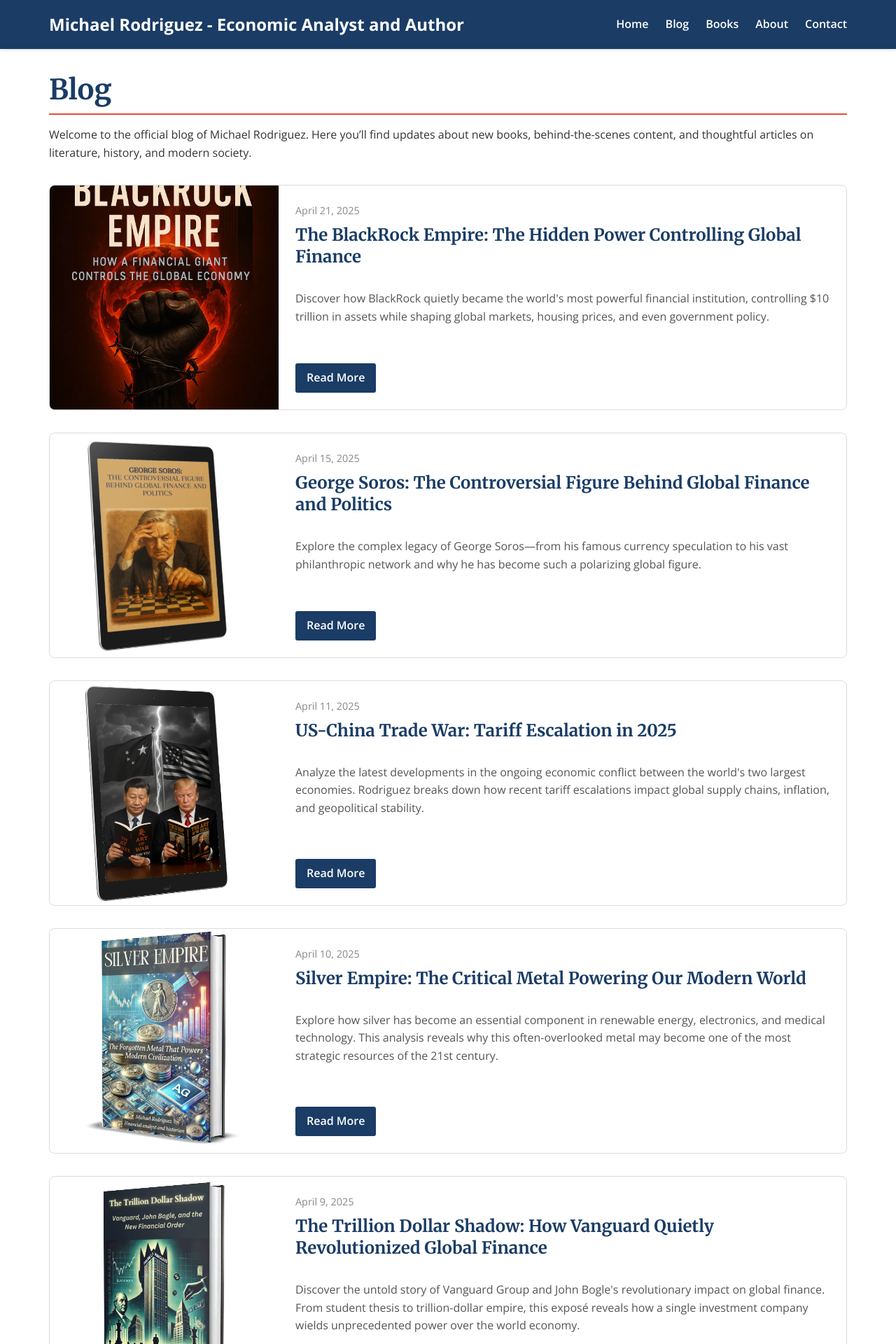
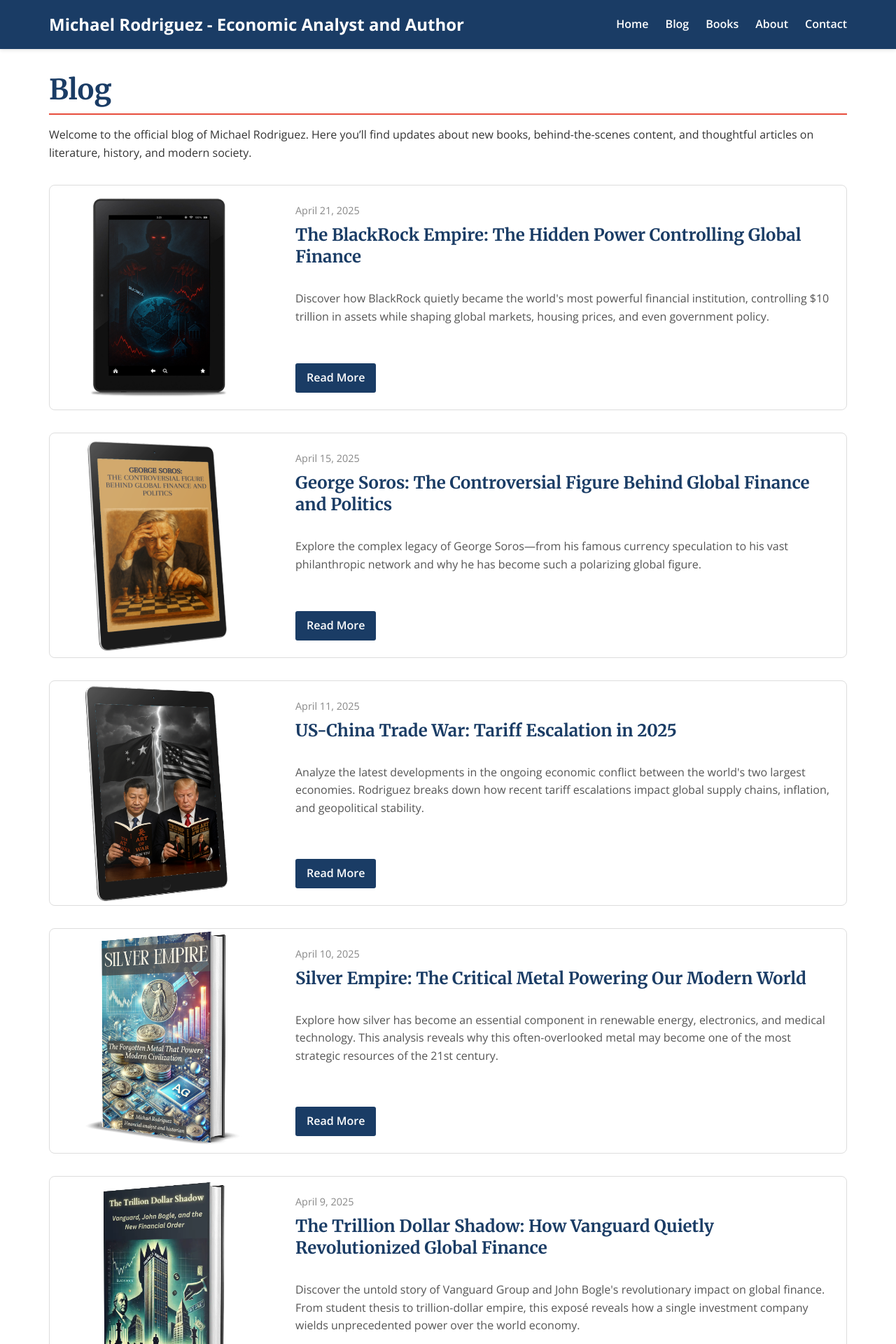
Before and after one commit to Zews123/michael-rodriguez-books, a Jekyll site: the page built from blog.md, in a window 1280 px wide. Shown: the top 1920 px of the page at 70% size. Built offline with Jekyll 4.4.1, drawn with Linux system fonts in a browser that asks for light colours.

Commit message:
Update blog.md

```diff
--- a/blog.md
+++ b/blog.md
@@ -111,7 +111,7 @@
 <div class="blog-grid">
   <div class="blog-card">
     <div class="blog-card-image">
-      <img src="{{ site.baseurl }}/assets/images/BlackRock-Empire.webp" alt="The BlackRock Empire">
+      <img src="{{ site.baseurl }}/assets/images/social/BlackRock_Empire_Post.webp" alt="The BlackRock Empire">
     </div>
     <div class="blog-card-content">
       <span class="blog-date">April 21, 2025</span>
```
